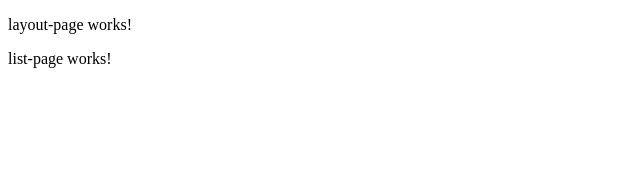
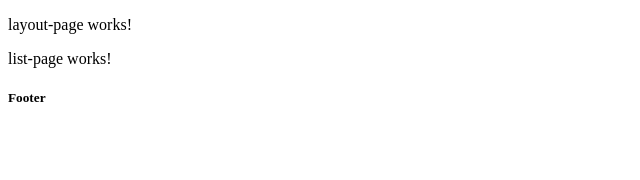
Before and after one commit to orlandosyv/heroesApp, an Angular app: page /heroes/list in a window 1280 px wide. Shown: the top 180 px of the page, without its empty margins (0-640 px from the left). Built offline with nearby package versions, Linux system fonts and the light colour scheme.

Commit message:
oy - changes on layout comp

```diff
--- a/src/app/heroes/pages/layout-page/layout-page.component.html
+++ b/src/app/heroes/pages/layout-page/layout-page.component.html
@@ -1,3 +1,5 @@
 <p>layout-page works!</p>
 
 <router-outlet></router-outlet>
+
+<h5>Footer</h5>
```
